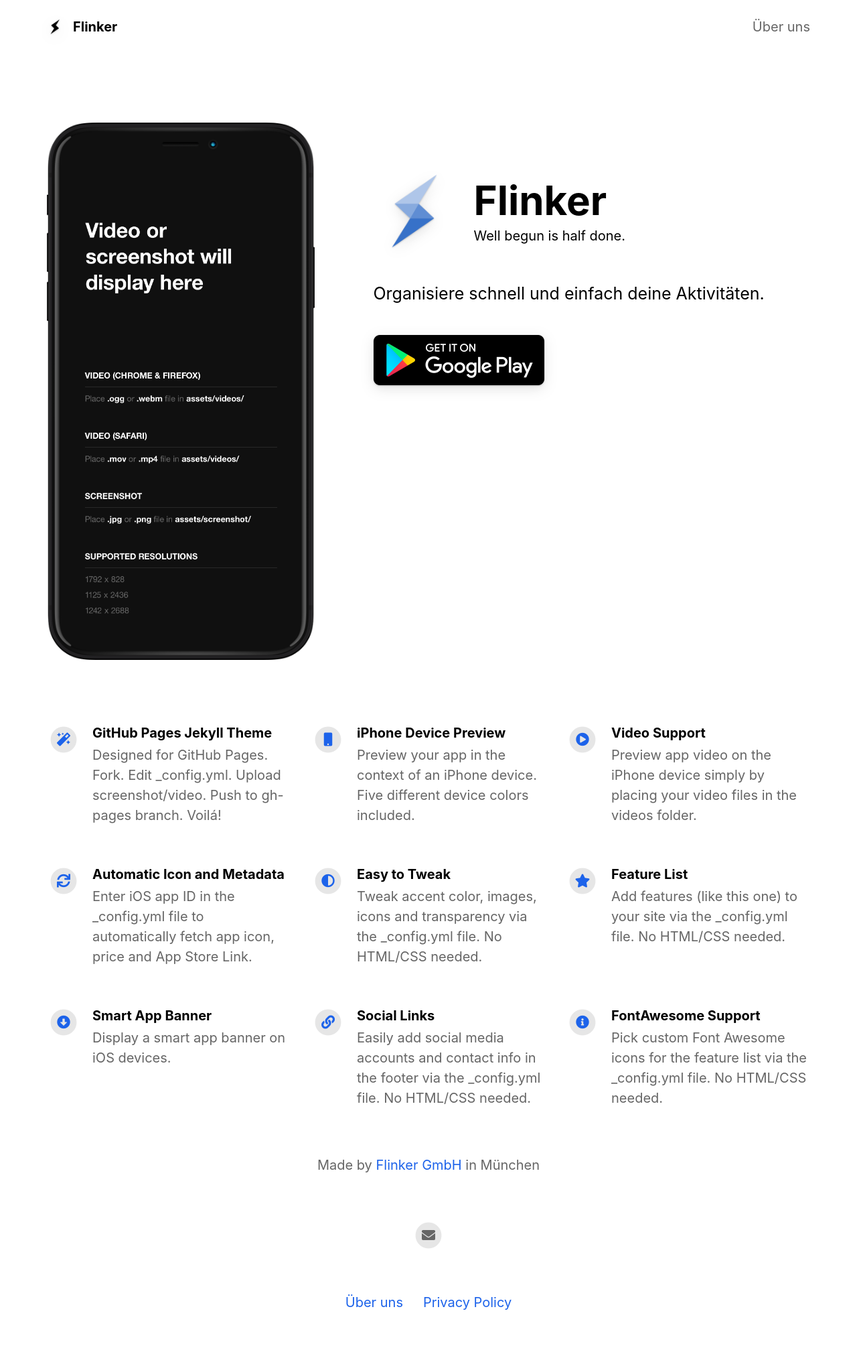
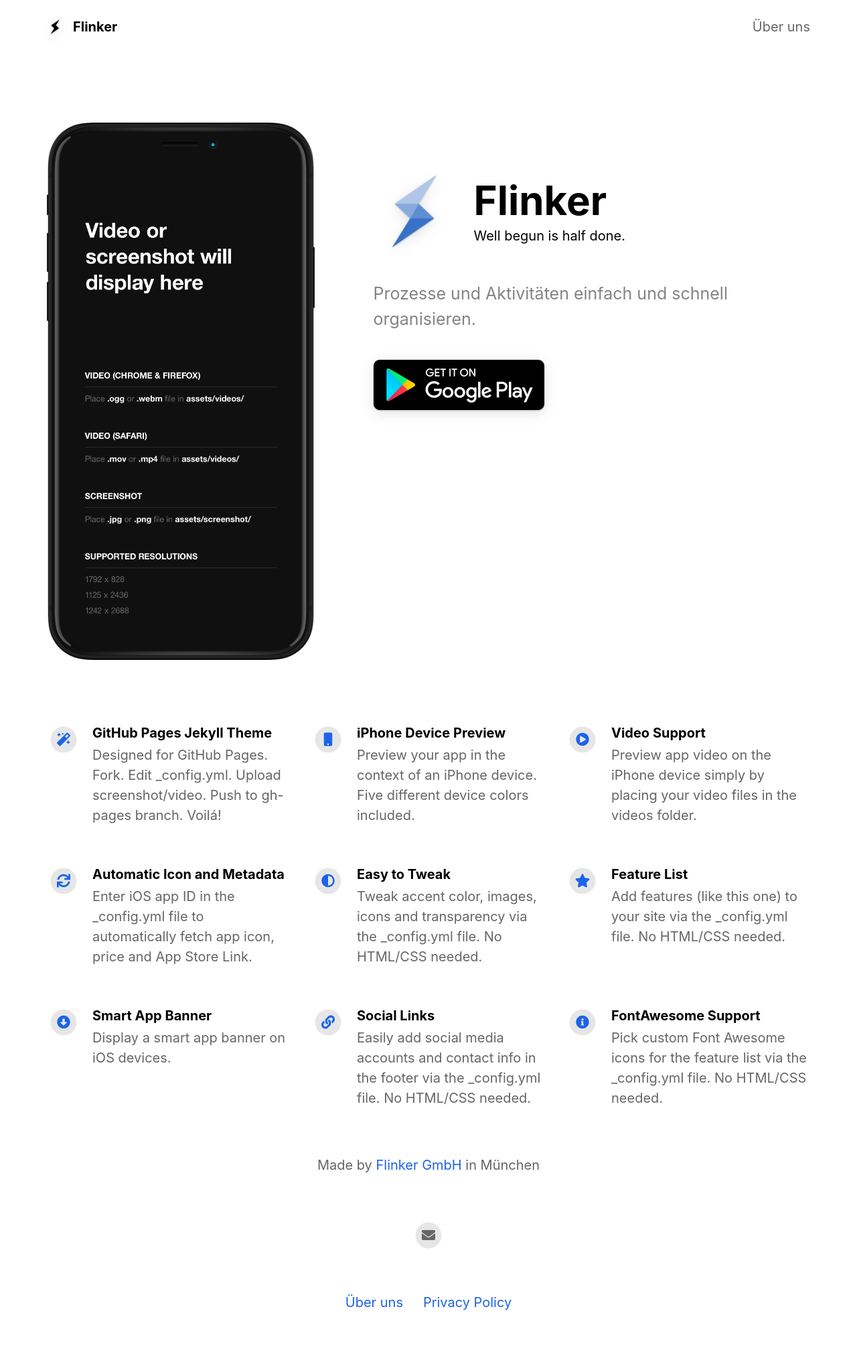
Before and after one commit to emilbaehr/automatic-app-landing-page, a Jekyll site: the page built from index.html, in a window 1280 px wide. Shown: the whole page at 67% size. Built offline with Jekyll 4.4.1, drawn with Linux system fonts in a browser that asks for light colours; nearby versions of some CDN libraries.

Commit message:
new app description

```diff
--- a/_config.yml
+++ b/_config.yml
@@ -13,7 +13,7 @@
 app_icon_white                            : assets/appiconblack.png
 app_name                                  : Flinker                                          # Automatically populates if not set and if iOS app ID is set.  Otherwise enter manually.
 app_price                                 : Well begun is half done.                                          # Automatically populates if not set and if iOS app ID is set.  Otherwise enter manually.
-app_description                           : Organisiere schnell und einfach deine Aktivitäten.
+app_description                           : Prozesse und Aktivitäten einfach und schnell organisieren.
 
 enable_smart_app_banner                   : true                                      # Set to true to show a smart app banner at top of page on mobile devices.
 
@@ -96,7 +96,7 @@
 
 app_title_color                           : "#000000"
 app_price_color                           : "#000000"
-app_description_color                     : "#000000"
+app_description_color                     : "#848484"
 
 feature_title_color                       : "#000000"
 feature_text_color                        : "#666666"
```
